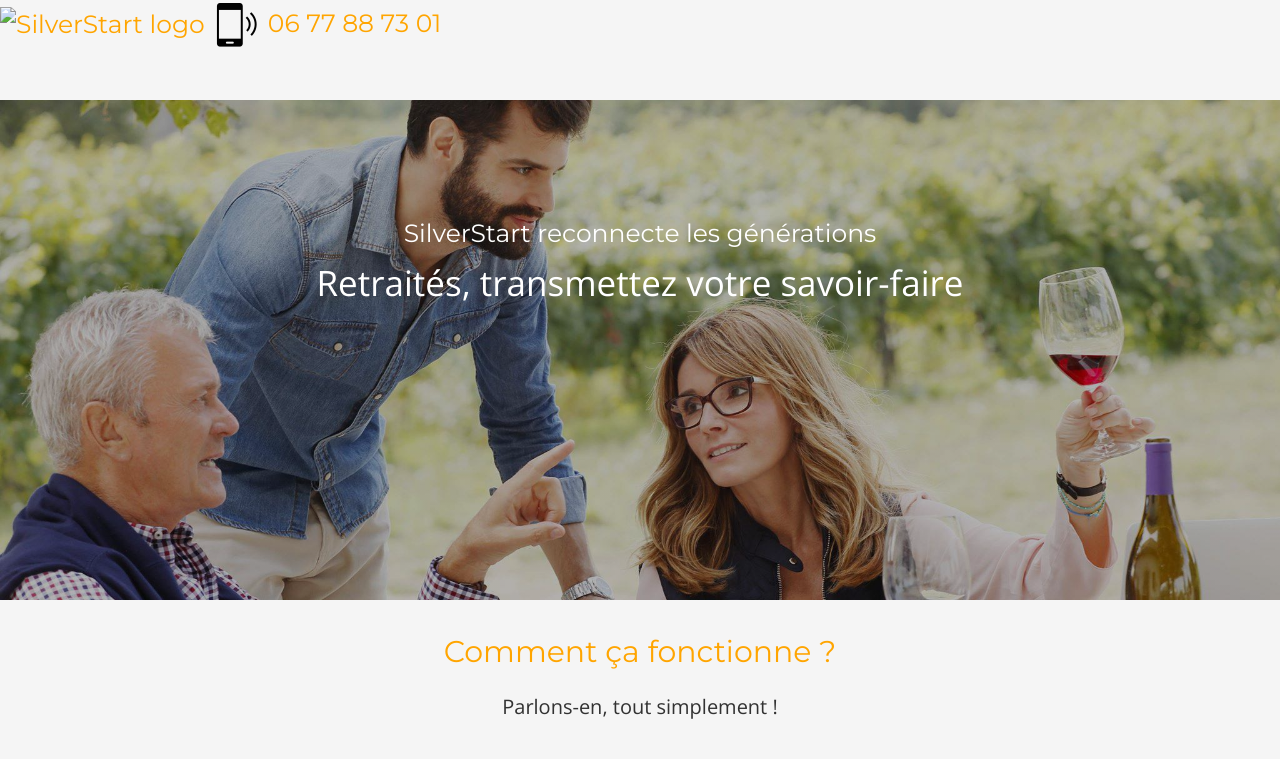
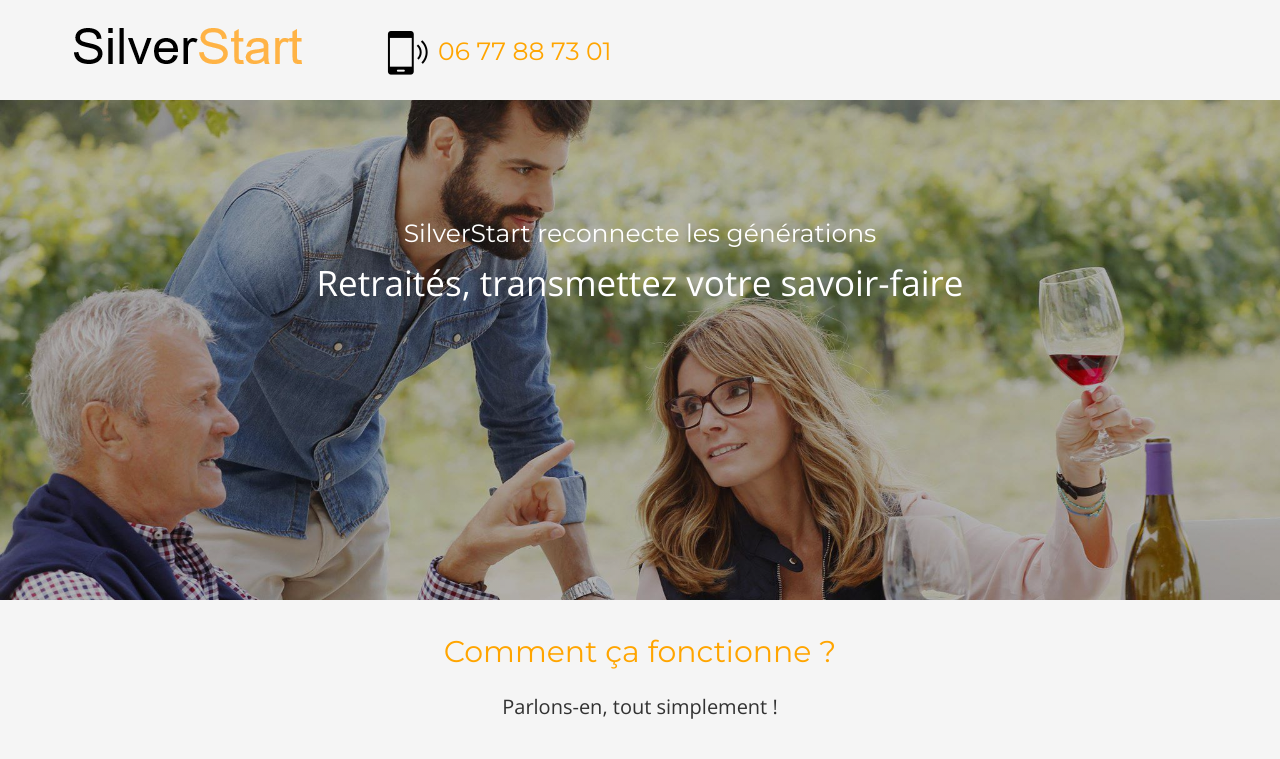
Before and after one commit to GladEyes/GladEyes.github.io, a plain HTML site: page index.html in a window 1280 px wide. Shown: the top 759 px of the page. Drawn offline with nearby package versions, Linux system fonts and the light colour scheme.

Commit message:
Nom de Logo seul.png pour Logo_.png

```diff
--- a/index.html
+++ b/index.html
@@ -17,7 +17,7 @@
   <body>
 
       <div id="header" >
-         <header> <img src="Images/Logo seul.png" alt="SilverStart logo" /> <img src="Images/Telephone.png" alt="picto Telephone" /> 06 77 88 73 01 </header>
+         <header> <img src="Images/Logo_seul.png" alt="SilverStart logo" /> <img src="Images/Telephone.png" alt="picto Telephone" /> 06 77 88 73 01 </header>
       </div>
 
 
```
